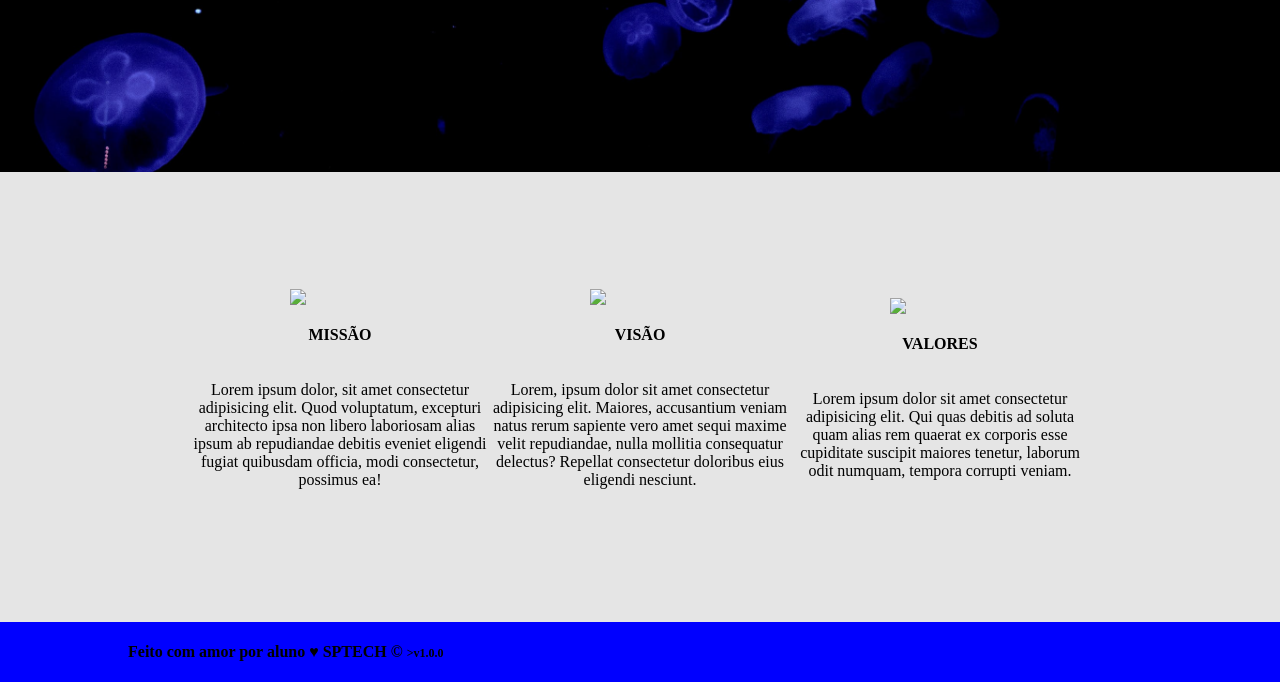
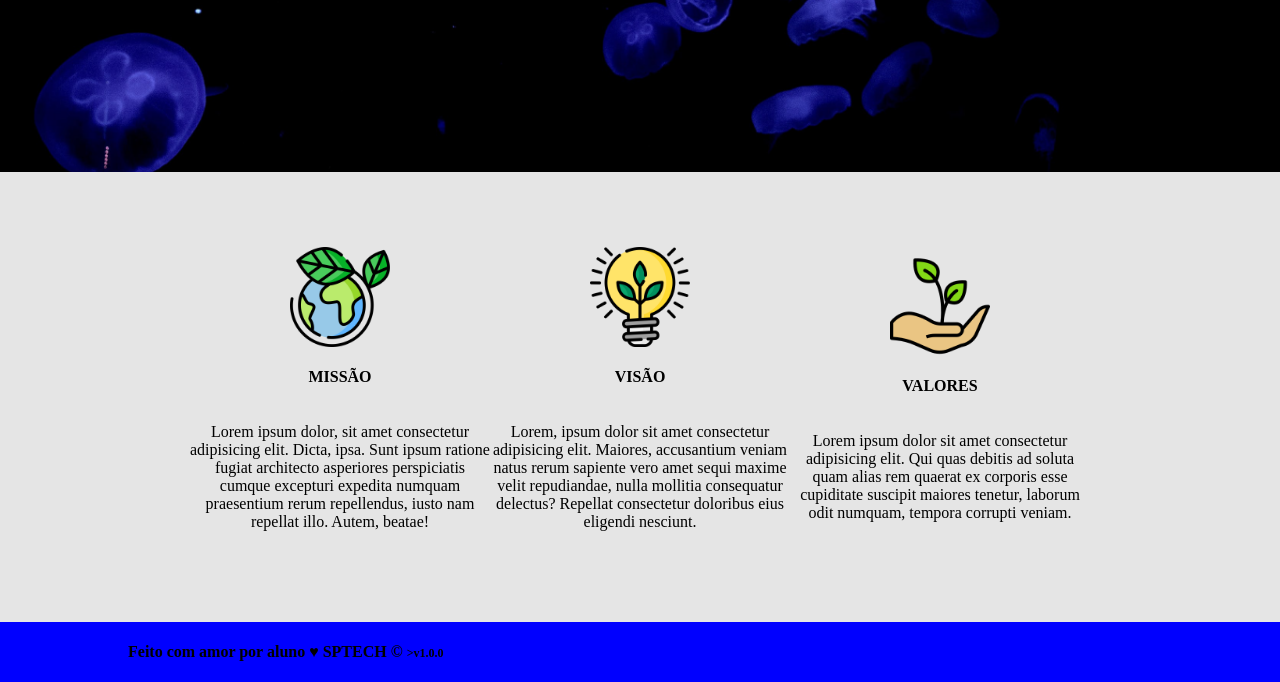
Before and after one commit to kaua-fsilva/primeiro-respositorio, a plain HTML site: page site institucional/public/index.html in a window 1280 px wide. Shown: the part 384-1066 px from the top of the page. Drawn offline with Linux system fonts and the light colour scheme.

Commit message:
atualizando o site institucional

```diff
--- a/site institucional/public/index.html
+++ b/site institucional/public/index.html
@@ -38,18 +38,18 @@
 
                 <div class="boxes">
 
-                    <img src="public/assets/imgs/planet-earth_color.png">
+                    <img src="assets/imgs/planet-earth_color.png">
                         <h4>
                             MISSÃO
                         </h4>
 
                         <p>
-                            Lorem ipsum dolor, sit amet consectetur adipisicing elit. Quod voluptatum, excepturi architecto ipsa non libero laboriosam alias ipsum ab repudiandae debitis eveniet eligendi fugiat quibusdam officia, modi consectetur, possimus ea!
+                            Lorem ipsum dolor, sit amet consectetur adipisicing elit. Dicta, ipsa. Sunt ipsum ratione fugiat architecto asperiores perspiciatis cumque excepturi expedita numquam praesentium rerum repellendus, iusto nam repellat illo. Autem, beatae!
                         </p>
                 </div>
                         <div class="boxes">
 
-                            <img src="public/assets/imgs/lightbulb_color.png">
+                            <img src="assets/imgs/lightbulb_color.png">
                             <h4>
                                 VISÃO
                             </h4>
@@ -60,7 +60,7 @@
 
                         <div class="boxes">
 
-                            <img src="public/assets/imgs/growth_color.png">
+                            <img src="assets/imgs/growth_color.png">
                             <h4>
                                 VALORES
                             </h4>
```
